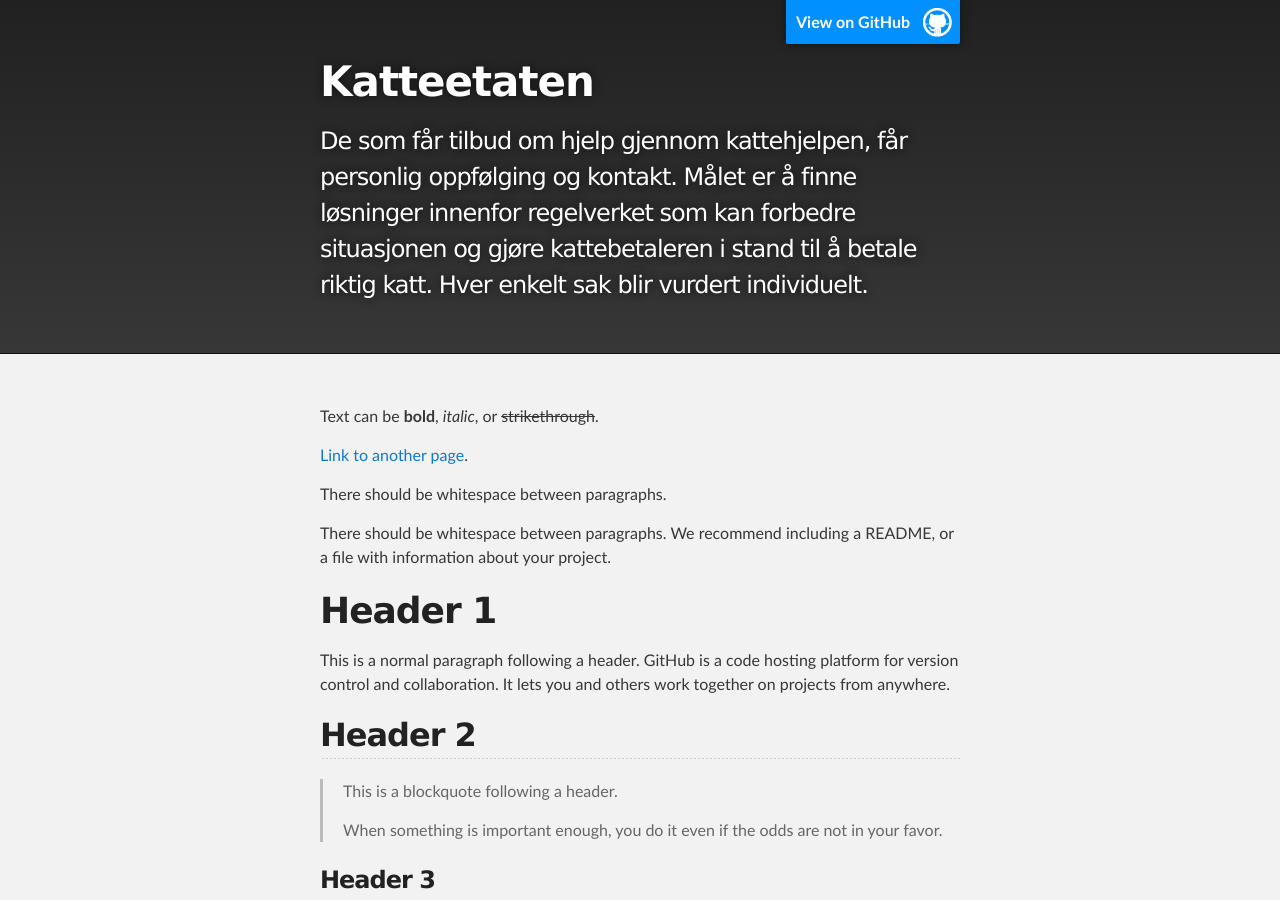
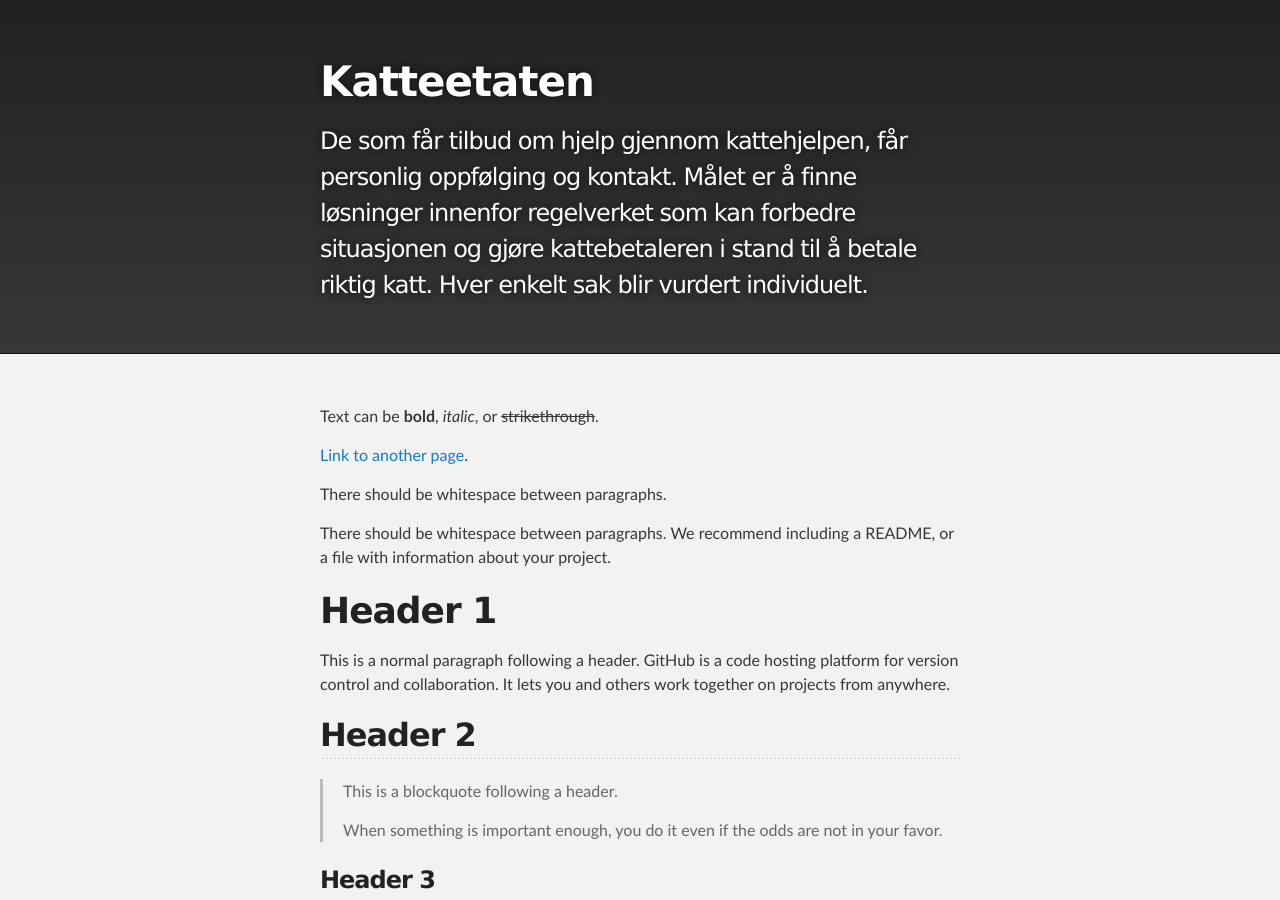
Before and after one commit to jtornes/katt, a Jekyll site: the page built from index.md, in a window 1280 px wide and 900 px high. Built offline with Jekyll 4.4.1, drawn with Linux system fonts in a browser that asks for light colours.

Commit message:
Update default.html

```diff
--- a/_layouts/default.html
+++ b/_layouts/default.html
@@ -16,9 +16,6 @@
     <!-- HEADER -->
     <div id="header_wrap" class="outer">
         <header class="inner">
-          {% if site.github.is_project_page %}
-            <a id="forkme_banner" href="{{ site.github.repository_url }}">View on GitHub</a>
-          {% endif %}
 
           <h1 id="project_title">{{ site.title | default: site.github.repository_name }}</h1>
           <h2 id="project_tagline">{{ site.description | default: site.github.project_tagline }}</h2>
```
